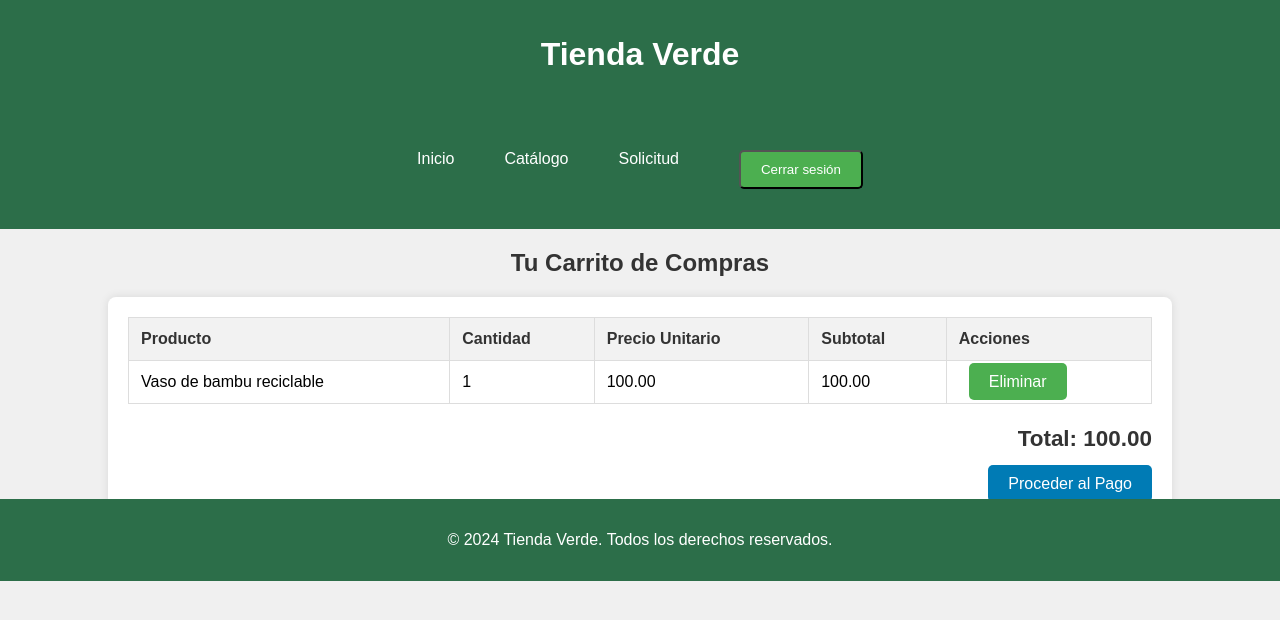
After one commit to Miikkkkk/CER2-SegoviaMiguel, a Django app: page /carrito/ in a window 1280 px wide. The commit adds this page. Shown: the top 620 px of the page. Run offline with Django 4.2, Linux system fonts and the light colour scheme; a user stored in the database is signed in; data comes from the database, SQL or seed files in the repository.

Commit message:
listo carrito, solo falta gestionar pedidos

```diff
--- a/TiendaVerde/TiendaVerde/urls.py
+++ b/TiendaVerde/TiendaVerde/urls.py
@@ -29,6 +29,7 @@ urlpatterns = [
     path('solicitud/', views.solicitud, name='solicitud'),
     path('login/', auth_views.LoginView.as_view(template_name='core/login.html'), name='login'),  # Login
     path('logout/', auth_views.LogoutView.as_view(next_page='index'), name='logout'),  # Logout, redirige al inicio
-    path('agregar_al_carrito/<int:producto_id>/', views.agregar_al_carrito, name='agregar_al_carrito'),  # Solo usuarios autenticados
-    path('ver_carrito/', views.ver_carrito, name='ver_carrito'),  # Vista de carrito solo para autenticados
+    path('agregar/<int:producto_id>/', views.agregar_al_carrito, name='agregar_al_carrito'),
+    path('carrito/', views.ver_carrito, name='ver_carrito'),
+    path('eliminar/<int:item_id>/', views.eliminar_del_carrito, name='eliminar_del_carrito'),
 ]
--- a/TiendaVerde/tienda/models.py
+++ b/TiendaVerde/tienda/models.py
@@ -6,19 +6,25 @@ class Producto(models.Model):
     nombre = models.CharField(max_length=100)
     descripcion = models.TextField()
     precio = models.DecimalField(max_digits=10, decimal_places=2)
-    stock = models.IntegerField(default=0)
-    imagen = models.ImageField(upload_to= "static/imagenes", null=True, blank=True)
+    stock = models.IntegerField()
+    imagen = models.CharField(max_length=100, default='porduct1.jpg')  # Nombre del archivo de imagen
 
     def __str__(self):
         return self.nombre
 
 class Carrito(models.Model):
-    usuario = models.ForeignKey(User, on_delete=models.CASCADE)
-    producto = models.ForeignKey(Producto, on_delete=models.CASCADE)
-    cantidad = models.PositiveIntegerField(default=1)
+    usuario = models.OneToOneField(User, on_delete=models.CASCADE)
 
     def __str__(self):
-        return f'{self.cantidad} x {self.producto.nombre}'
+        return f"Carrito de {self.usuario.username}"
+
+class ItemCarrito(models.Model):
+    carrito = models.ForeignKey(Carrito, on_delete=models.CASCADE)
+    producto = models.ForeignKey(Producto, on_delete=models.CASCADE)
+    cantidad = models.PositiveIntegerField(default=1)  # Valor predeterminado
+
+    def __str__(self):
+        return f"{self.cantidad} x {self.producto.nombre}"
 
 class Pedido(models.Model):
 
--- a/TiendaVerde/tienda/static/core/estilos.css
+++ b/TiendaVerde/tienda/static/core/estilos.css
@@ -326,3 +326,51 @@ footer {
 .mt-5 {
     margin-top: 3rem;
 }
+
+.carrito-title {
+    text-align: center;
+    margin-top: 20px;
+    color: #333;
+}
+
+.carrito-container {
+    width: 80%;
+    margin: 20px auto;
+    background-color: #fff;
+    padding: 20px;
+    box-shadow: 0 0 10px rgba(0, 0, 0, 0.1);
+    border-radius: 8px;
+}
+
+.carrito-table {
+    width: 100%;
+    border-collapse: collapse;
+    margin-bottom: 20px;
+}
+
+.carrito-table th, .carrito-table td {
+    border: 1px solid #ddd;
+    padding: 12px;
+    text-align: left;
+}
+
+.carrito-table th {
+    background-color: #f2f2f2;
+    color: #333;
+}
+
+.carrito-table tr:nth-child(even) {
+    background-color: #f9f9f9;
+}
+
+.total {
+    text-align: right;
+    margin-top: 20px;
+    font-size: 1.2em;
+    color: #333;
+}
+
+.checkout {
+    text-align: right;
+    margin-top: 20px;
+}
--- a/TiendaVerde/tienda/templates/core/base.html
+++ b/TiendaVerde/tienda/templates/core/base.html
@@ -31,15 +31,6 @@
                         <li><a href="{% url 'login' %}" class="btn">Iniciar sesión</a></li>
                     {% endif %}
                 </ul>
-                <!-- Carrito de compras -->
-                <div class="cart-container">
-                    <i class="fa-solid fa-cart-shopping">
-                        <div class="buy-card">
-                            <button>Vaciar carrito</button>
-                        </div>
-                    </i>
-                </div>
-            </nav>
         </div>
     </header>
 
--- /dev/null
+++ b/TiendaVerde/tienda/templates/core/carrito.html
@@ -0,0 +1,41 @@
+
+{% extends 'core/base.html' %}
+
+{% load static %}
+{% load carrito_extras %}
+
+{% block content %}
+<h2 class="carrito-title">Tu Carrito de Compras</h2>
+<div class="carrito-container">
+    <table class="carrito-table">
+        <thead>
+            <tr>
+                <th>Producto</th>
+                <th>Cantidad</th>
+                <th>Precio Unitario</th>
+                <th>Subtotal</th>
+                <th>Acciones</th>
+            </tr>
+        </thead>
+        <tbody>
+            {% for item in items %}
+            <tr>
+                <td>{{ item.producto.nombre }}</td>
+                <td>{{ item.cantidad }}</td>
+                <td>{{ item.producto.precio }}</td>
+                <td>{{ item.cantidad|multiply:item.producto.precio }}</td>
+                <td>
+                    <a href="{% url 'eliminar_del_carrito' item.id %}" class="btn btn-danger">Eliminar</a>
+                </td>
+            </tr>
+            {% endfor %}
+        </tbody>
+    </table>
+    <div class="total">
+        <h3>Total: {{ items|carrito_total }}</h3>
+    </div>
+    <div class="checkout">
+        <a href="#" class="btn btn-primary">Proceder al Pago</a>
+    </div>
+</div>
+{% endblock %}
--- a/TiendaVerde/tienda/templates/core/index.html
+++ b/TiendaVerde/tienda/templates/core/index.html
@@ -60,13 +60,11 @@
     </section>
     <section id="Destacados">
         <h3 class="Productosdestacados" > Productos Destacados</h3>
-
             <div class="producto-card">
                 <img src= "static/core/imagenes/cremas.jpg" class="producto-card img">
                 <div class="body-card">
                 <h5 class="title-card">Cremas faciales 100% naturales</h5>
                 <p class="text-card">Cremas faciales hechas totalmente de productos naturales (Cocó, limón, miel,hierbas)  </p>
-                    <button> Agregar al carrito </button>
                 </div>
             </div>
 
@@ -75,7 +73,6 @@
                 <div class="body-card">
                 <h5 class="title-card">Aretes de bambú con perlas</h5>
                 <p class="text-card">  aretes de bambú con lindas perlas azules incrustadas</p>
-                <button> Agregar al carrito </button>
                 </div>
             </div>
 
@@ -84,10 +81,8 @@
                 <div class="body-card">
                 <h5 class="title-card">Vestido de lana estilo invierno</h5>
                 <p class="text-card"> Vestido 100% biodegradable con sutiles detalles que propocionan una mayor belleza</p>
-                <button> Agregar al carrito </button>
                 </div>
             </div>
-
     </section>
 
 {% endblock %}
--- /dev/null
+++ b/TiendaVerde/tienda/templatetags/carrito_extras.py
@@ -0,0 +1,12 @@
+from django import template
+
+register = template.Library()
+
+@register.filter
+def multiply(value, arg):
+    return value * arg
+
+@register.filter
+def carrito_total(items):
+    total = sum(item.cantidad * item.producto.precio for item in items)
+    return total
--- a/TiendaVerde/tienda/views.py
+++ b/TiendaVerde/tienda/views.py
@@ -1,9 +1,10 @@
 from django.shortcuts import render, redirect
 from django.contrib.auth import login
 from django.contrib.auth.forms import UserCreationForm
-from .models import Carrito, Producto
+from .models import Carrito, Producto, ItemCarrito
 from django.shortcuts import get_object_or_404
 from django.contrib.auth.decorators import login_required
+from django.contrib import messages
 
 
 def registro(request):
@@ -18,19 +19,36 @@ def registro(request):
     return render(request, 'core/registro.html', {'form': form})
 
 
-@login_required
 def agregar_al_carrito(request, producto_id):
+    if not request.user.is_authenticated:
+        messages.error(request, 'Debes iniciar sesión para agregar productos al carrito.')
+        return redirect('login')
+
     producto = get_object_or_404(Producto, id=producto_id)
-    carrito, created = Carrito.objects.get_or_create(usuario=request.user, producto=producto)
-    carrito.cantidad += 1
-    carrito.save()
+    carrito, created = Carrito.objects.get_or_create(usuario=request.user)
+    item, created = ItemCarrito.objects.get_or_create(carrito=carrito, producto=producto)
+    if not created:
+        item.cantidad += 1
+    else:
+        item.cantidad = 1  # Asegúrate de inicializar la cantidad
+    item.save()
     return redirect('ver_carrito')
+
 
 @login_required
 def ver_carrito(request):
-    carrito = Carrito.objects.filter(usuario=request.user)
-    total = sum(item.producto.precio * item.cantidad for item in carrito)
-    return render(request, 'ver_carrito.html', {'carrito': carrito, 'total': total})
+    carrito = get_object_or_404(Carrito, usuario=request.user)
+    items = ItemCarrito.objects.filter(carrito=carrito)
+    return render(request, 'core/carrito.html', {'items': items})
+
+
+
+@login_required
+def eliminar_del_carrito(request, item_id):
+    item = get_object_or_404(ItemCarrito, id=item_id)
+    item.delete()
+    return redirect('ver_carrito')
+
 
 def index(request):
     return render(request, 'core/index.html')
```
Also changed, not shown: TiendaVerde/tienda/templates/core/catalogo.html (+86 -51 lines), TiendaVerde/db.sqlite3, TiendaVerde/tienda/migrations/0004_remove_carrito_cantidad_remove_carrito_producto_and_more.py (added), TiendaVerde/tienda/templatetags/__init__.py (added).
